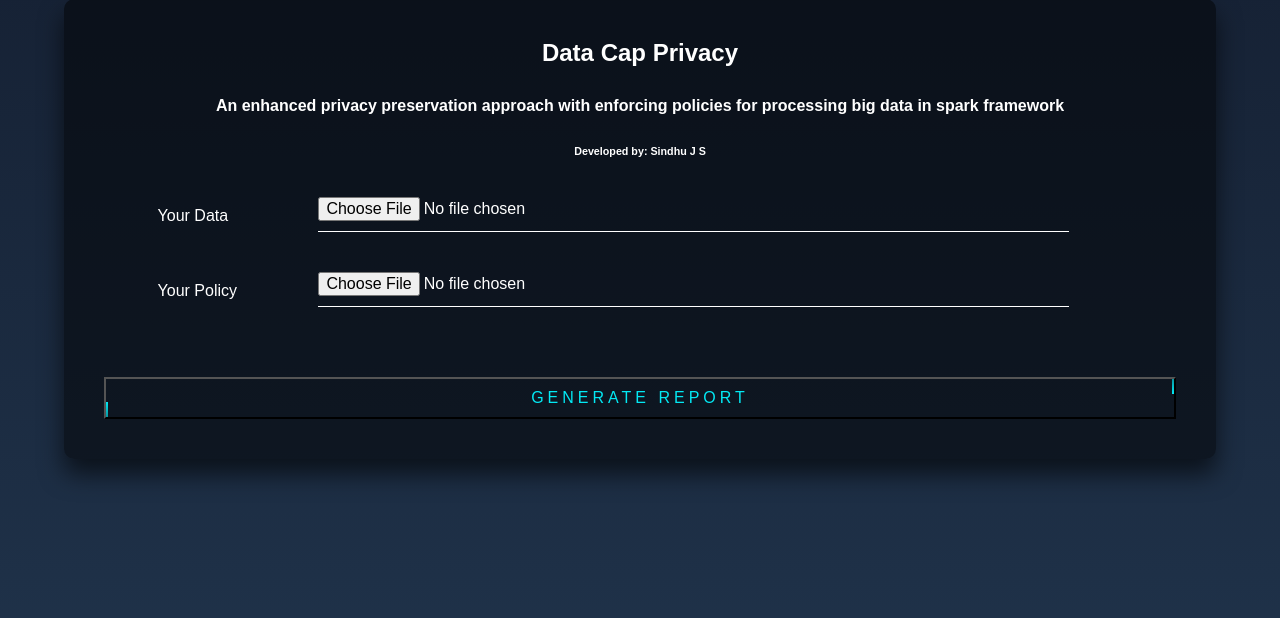
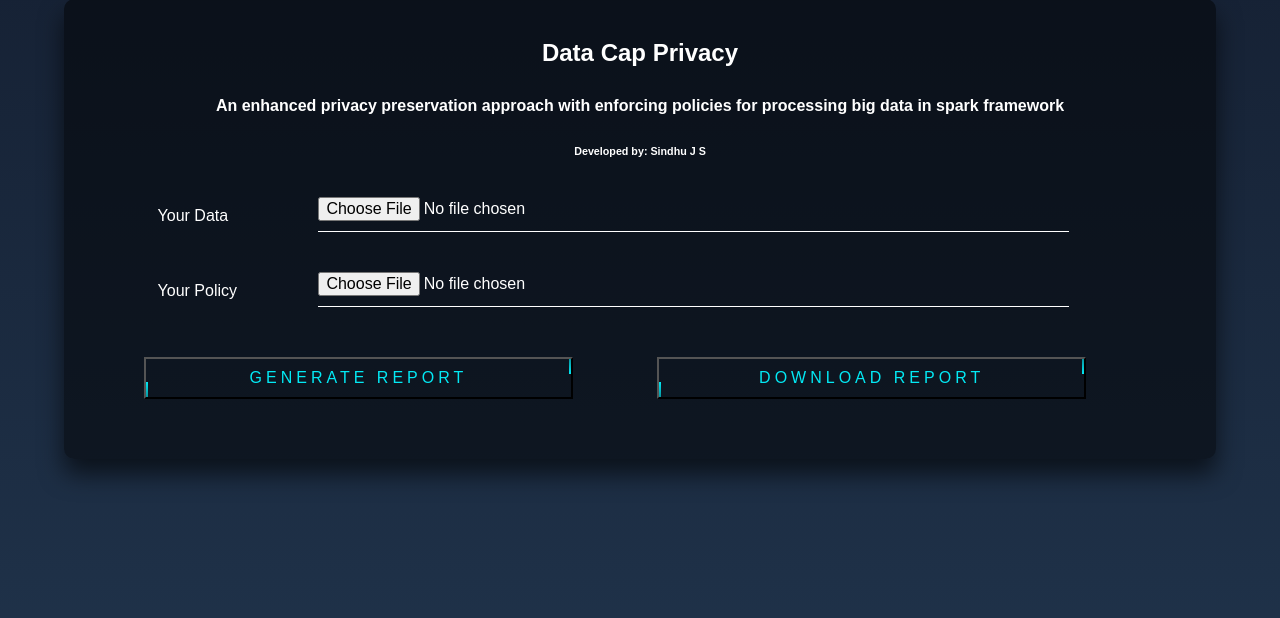
Before and after one commit to sindhujs126/collobarative-data-privacy, a FastAPI app: page / in a window 1280 px wide. Shown: the part 171-789 px from the top of the page. Run offline with FastAPI, Linux system fonts and the light colour scheme; parts of the project's set-up code (start-up, migrations or seed data) failed here and were passed over.

Commit message:
updated the download funct

```diff
--- a/app/routes/home.py
+++ b/app/routes/home.py
@@ -7,7 +7,7 @@ import logging
 from os import system
 from typing import Any
 import cape_privacy as cape
-from fastapi import Request, APIRouter, UploadFile, File
+from fastapi import Request, APIRouter, UploadFile, File, Response as FileResponse, Form
 import pandas as pd
 
 from .. import main
@@ -31,11 +31,12 @@ async def index(request: Request):
 
 @router.post("/generate_report", tags=['Home'], response_model=Any, summary='Return the Generated Report with basic Website',
              description='Retrieves the Generated Report with basic Website', operation_id="generate_report")
-async def generate(request: Request, file: UploadFile = File(...), policy_file: UploadFile = File(...)):
+async def generate(request: Request, file: UploadFile = File(...), policy_file: UploadFile = File(...), download_data: Any = None):
     """
-
+s
     :param file:
     :param policy_file:
+    :param download_data:
     :param request:
     :return:
     """
@@ -54,6 +55,14 @@ async def generate(request: Request, file: UploadFile = File(...), policy_file:
     logger.info(secure_df.head())
     system(f"rm -rf /tmp/{policy_file.filename}*")
 
+    if download_data:
+        return FileResponse(
+            content=df.to_csv(), media_type='text/csv',
+            headers={
+                'content-disposition': f"attachment; filename=generate_data.csv",
+                'content-type': 'text/csv'
+            })
+
     return main.app.templates.TemplateResponse("index.html", {
         "request": request,
         "name": file.filename,
--- a/app/static/styles.css
+++ b/app/static/styles.css
@@ -84,9 +84,9 @@ body {
   text-transform: uppercase;
   overflow: hidden;
   transition: .5s;
-  margin-top: 40px;
+  margin: 20px 40px;
   letter-spacing: 4px;
-  width: 100%;
+  width: 40%;
 }
 
 .login-box button:hover {
--- a/app/templates/index.html
+++ b/app/templates/index.html
@@ -11,7 +11,7 @@
       <h2>Data Cap Privacy</h2>
       <h4>An enhanced privacy preservation approach with enforcing policies for processing big data in spark framework</h4>
         <h6> Developed by: Sindhu J S </h6>
-      <form action="/generate_report" method="post" enctype="multipart/form-data">
+      <form method="post" enctype="multipart/form-data">
         <div class="user-box">
             <label>Your Data</label>
             <input type="file" name="file" id="file" placeholder="Upload Your File" required>
@@ -20,13 +20,20 @@
             <label>Your Policy</label>
             <input type="file" name="policy_file" id="policy_file" placeholder="Upload Your Policy File" required>
         </div>
-          <button type="submit" id="submit" name="submit">
+          <button type="submit" id="submit" name="submit" formaction="/generate_report">
             <span></span>
             <span></span>
             <span></span>
             <span></span>
             Generate Report
-            </button>
+          </button>
+          <button type="submit" id="download_data" name="download_data" formaction="/generate_report?download_data=true">
+            <span></span>
+            <span></span>
+            <span></span>
+            <span></span>
+            Download Report
+          </button>
       </form>
       {% if error %}
         <h3 style="color:red;margin-top: 20px;text-align:center;"> Please Fix the following error: {{error}} </h3>
```
